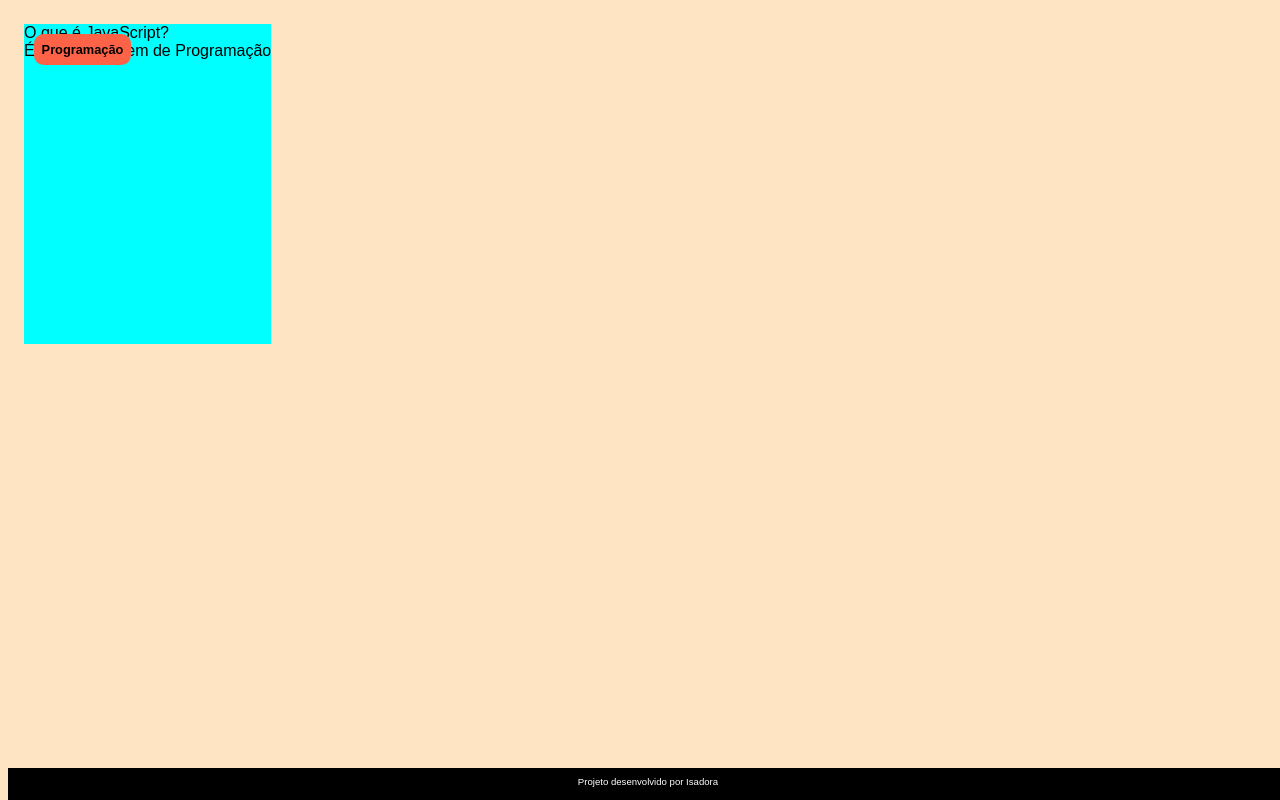
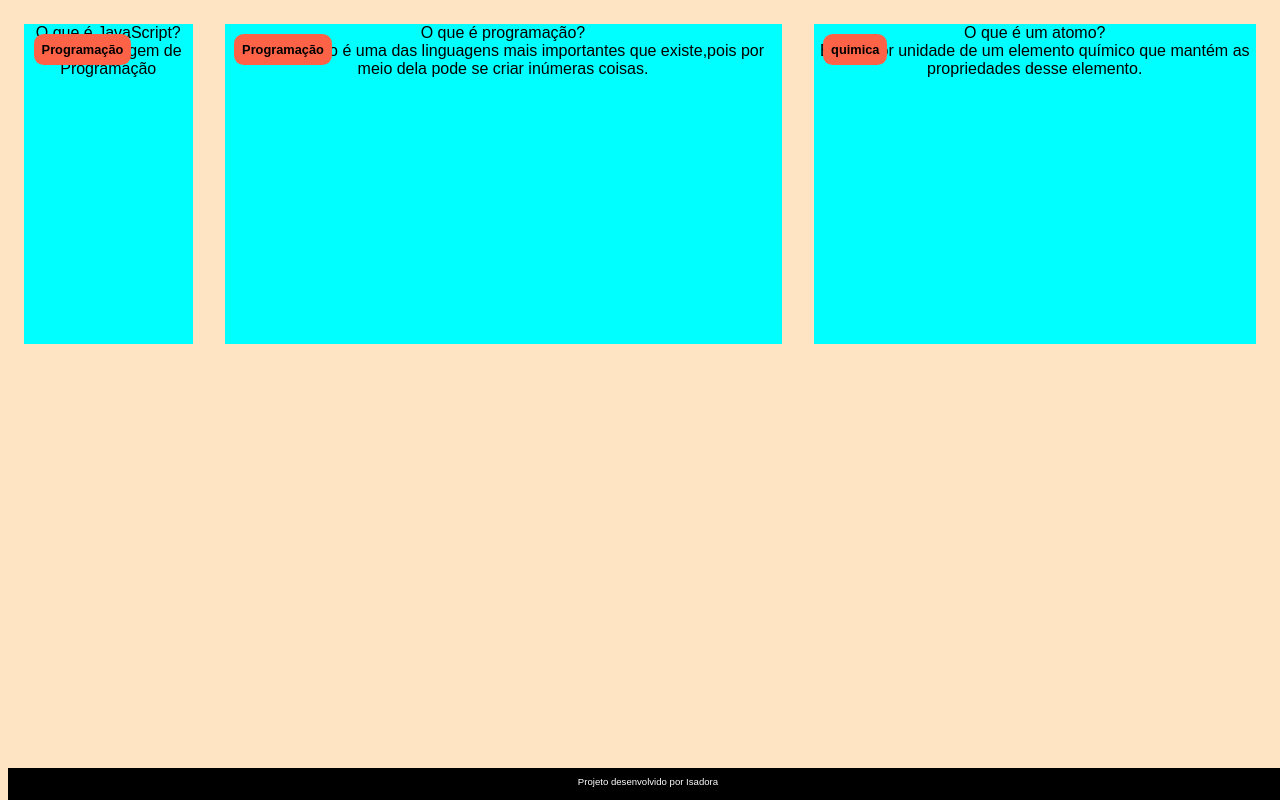
Before and after one commit to Isadean/flash-cards, a plain HTML site: page index.html in a window 1280 px wide. Drawn offline with Linux system fonts and the light colour scheme.

Commit message:
adicionamos perguntas,mudamos algumas coisas.

```diff
--- a/assets/style.css
+++ b/assets/style.css
@@ -9,7 +9,14 @@ body{
 .cartao{
     margin: 1rem 1rem;
     background-color: aqua;
-    height:20rem
+    height:20rem;
+flex-grow: 1;
+flex-basis: calc(33%-6rem);
+
+}
+.cartao_conteudo{
+    text-align: center;
+    height: 100%;
 }
 
 
@@ -42,3 +49,5 @@ footer p {
     text-align: center;
     font-size: 0.6rem;
     margin-top: 0.5rem;
+
+}
--- a/index.html
+++ b/index.html
@@ -21,6 +21,30 @@
                     </div>
                 </div>
             </article>
+
+            <article class="cartao">
+                <div class="cartao_conteudo">
+                    <h3>Programação</h3>
+                    <div class="pergunta">
+                        O que é programação?
+                    </div>
+                    <div class="resposta">
+                        Programação é uma das linguagens mais importantes que existe,pois por meio dela pode se criar inúmeras coisas.
+                    </div>
+                </div>
+            </article>
+
+            <article class="cartao">
+                <div class="cartao_conteudo">
+                    <h3>quimica</h3>
+                    <div class="pergunta">
+                        O que é um atomo?
+                    </div>
+                    <div class="resposta">
+                        É a menor unidade de um elemento químico que mantém as propriedades desse elemento.
+                    </div>
+                </div>
+            </article>
         </section>
     </main>
     <footer>
```
